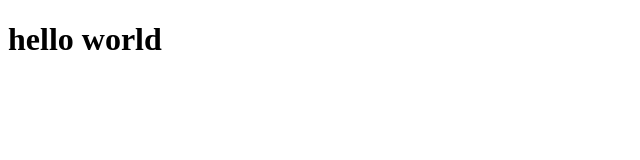
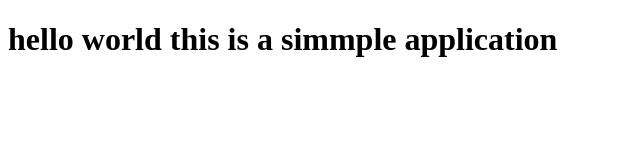
Before and after one commit to nandhanandy92/Web-dev.github.io, a plain HTML site: page site/index.html in a window 1280 px wide. Shown: the whole page, without its empty margins (0-640 px from the left). Drawn offline with Linux system fonts and the light colour scheme.

Commit message:
my second update

```diff
--- a/site/index.html
+++ b/site/index.html
@@ -4,6 +4,6 @@
 	<title>hello worl</title>
 </head>
 <body>
-<h1>hello world</h1>
+<h1>hello world this is a simmple application</h1>
 </body>
 </html>
```
